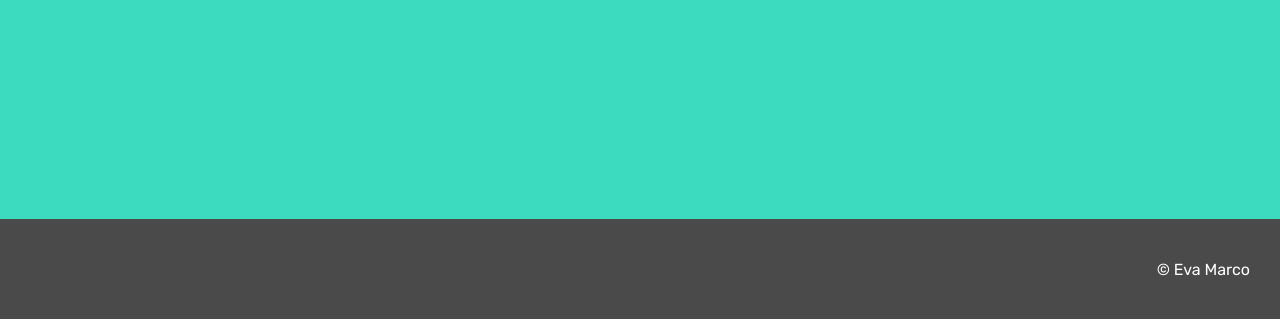
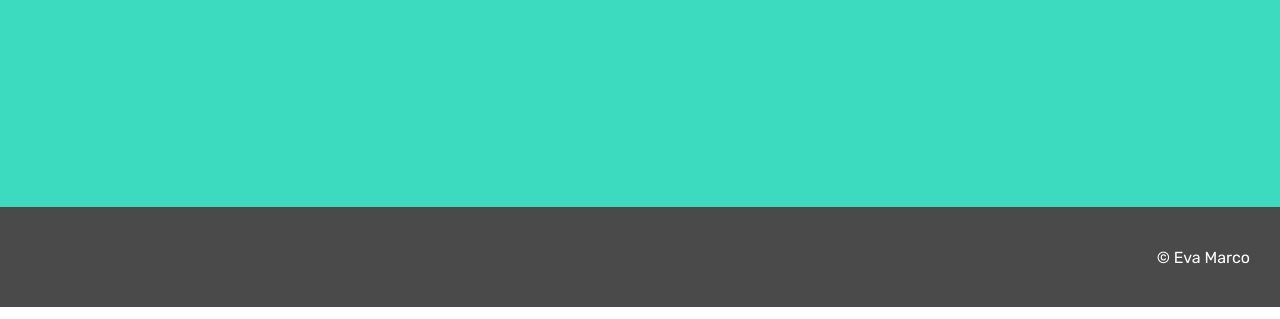
Before and after one commit to EvaMarco/m1-evaluacion-intermedia-EvaMarco, a plain HTML site: page index.html in a window 1280 px wide. Shown: the part 493-812 px from the top of the page. Drawn offline with Linux system fonts and the light colour scheme.

Commit message:
commit final with footer

```diff
--- a/styles/style.css
+++ b/styles/style.css
@@ -50,7 +50,7 @@ html {
   display: flex;
   justify-content: center;
   align-items: center;
-  height: 89vh;
+  height: 100vh;
   background-color: #3cdbc0;
 }
 
@@ -61,7 +61,11 @@ html {
 }
 
 .footer{
+    position: absolute;
+    bottom:0;
+    left:0;
     height: 100px;
+    width: 100%;
     display: flex;
     justify-content: center;
     align-items: center;
```
